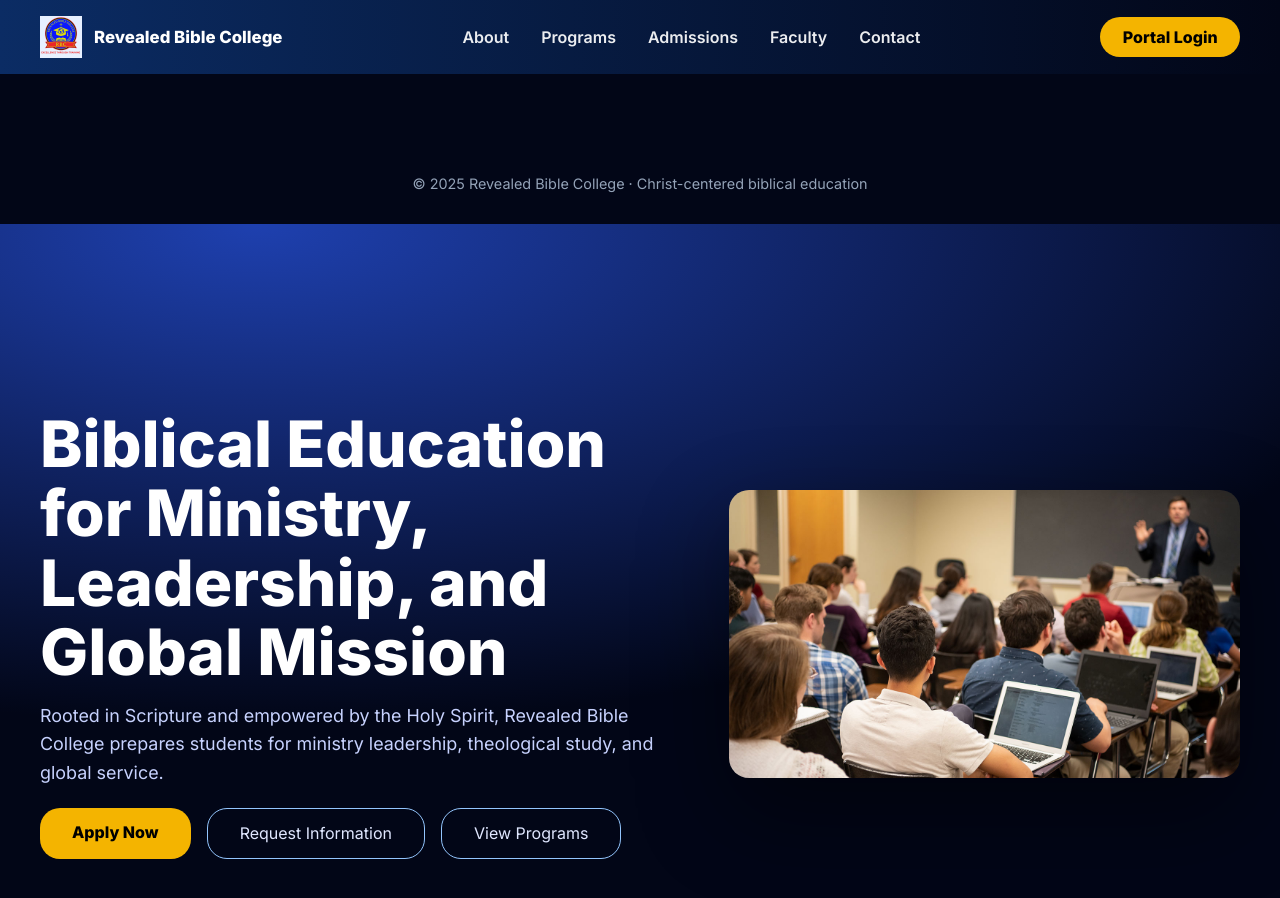
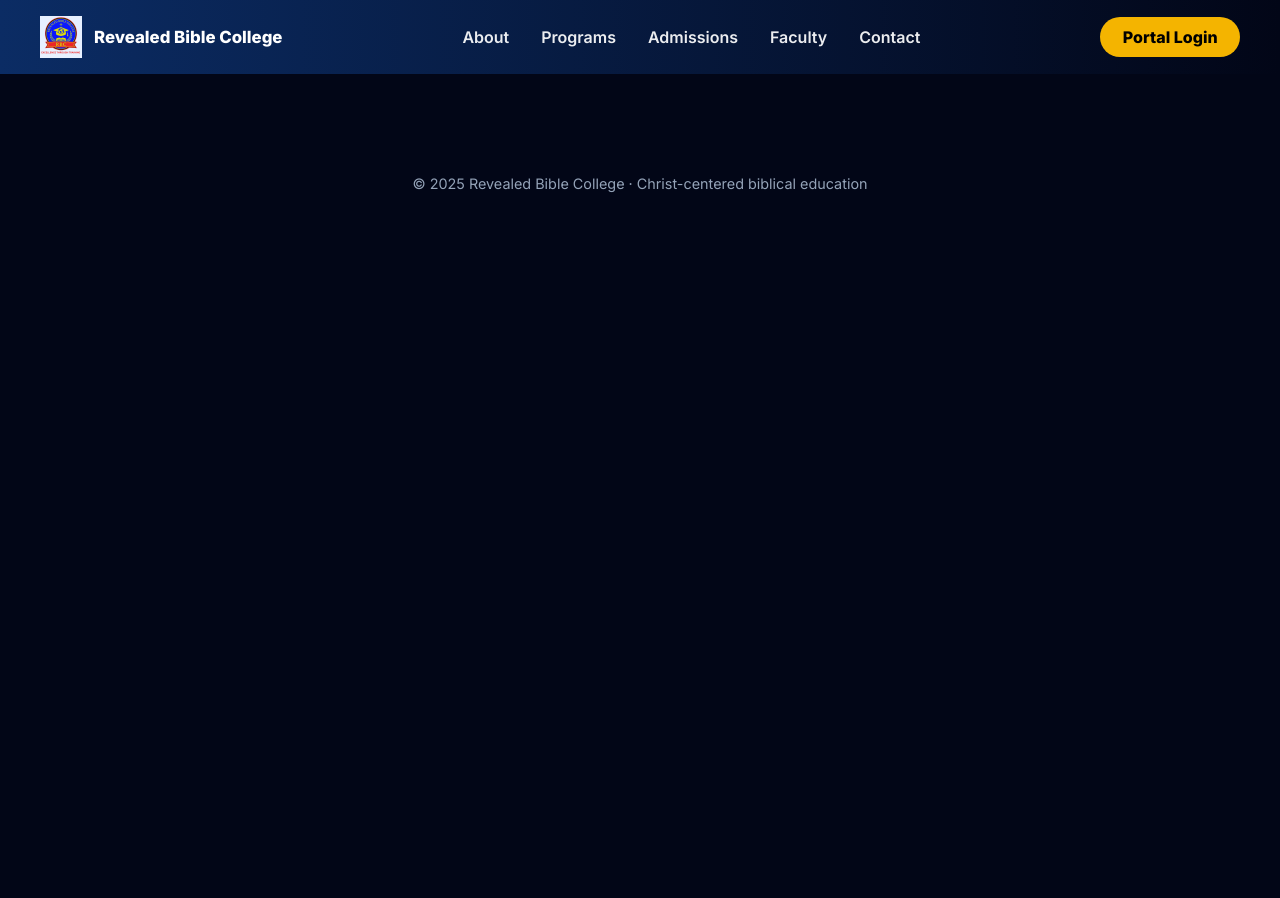
Before and after one commit to WillieKM/my-student-portal, a Jekyll site: the page built from index.html, in a window 1280 px wide and 900 px high, scrolled down 751 px. Built offline with Jekyll 4.4.1, drawn with Linux system fonts in a browser that asks for light colours; after the commit the page ends 975 px from its top, so only the background shows below that.

Commit message:
Update default.html

```diff
--- a/_layouts/default.html
+++ b/_layouts/default.html
@@ -41,7 +41,4 @@
 </footer>
 
 </body>
-
-  {{ content }}
-</body>
 </html>
```
